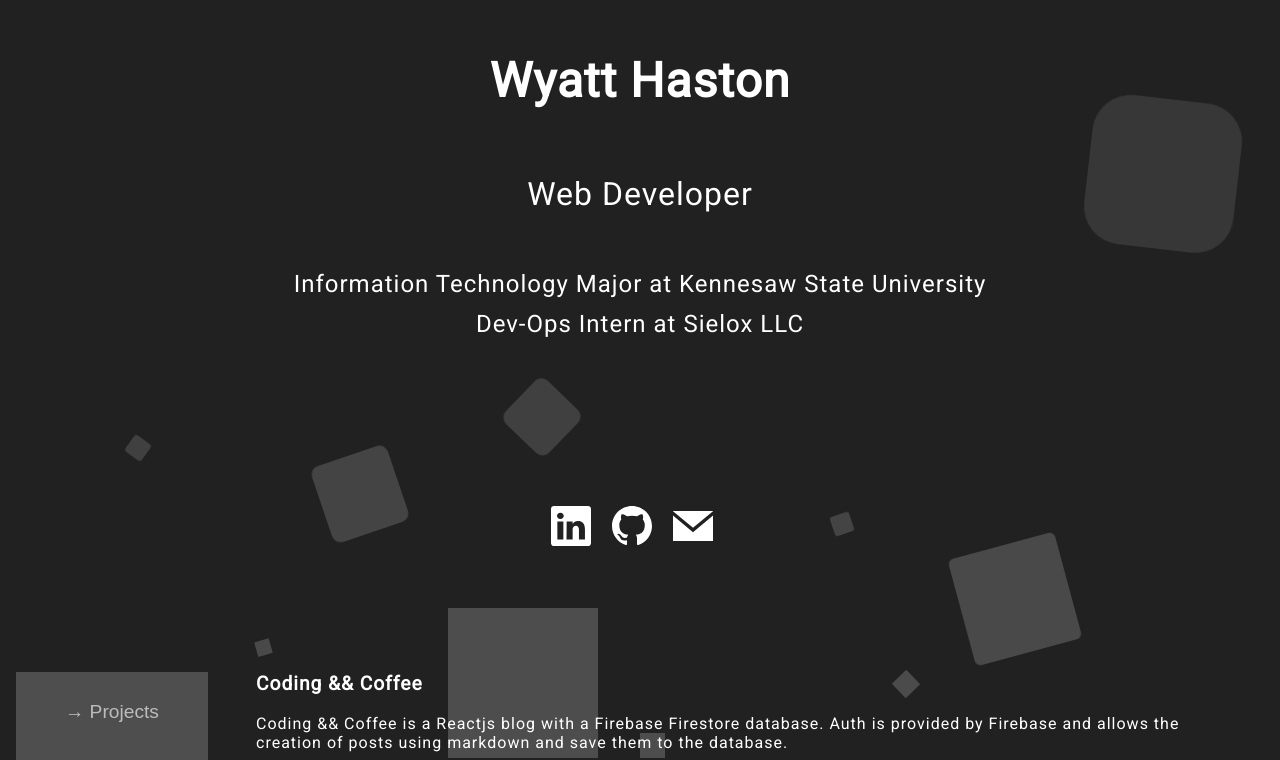
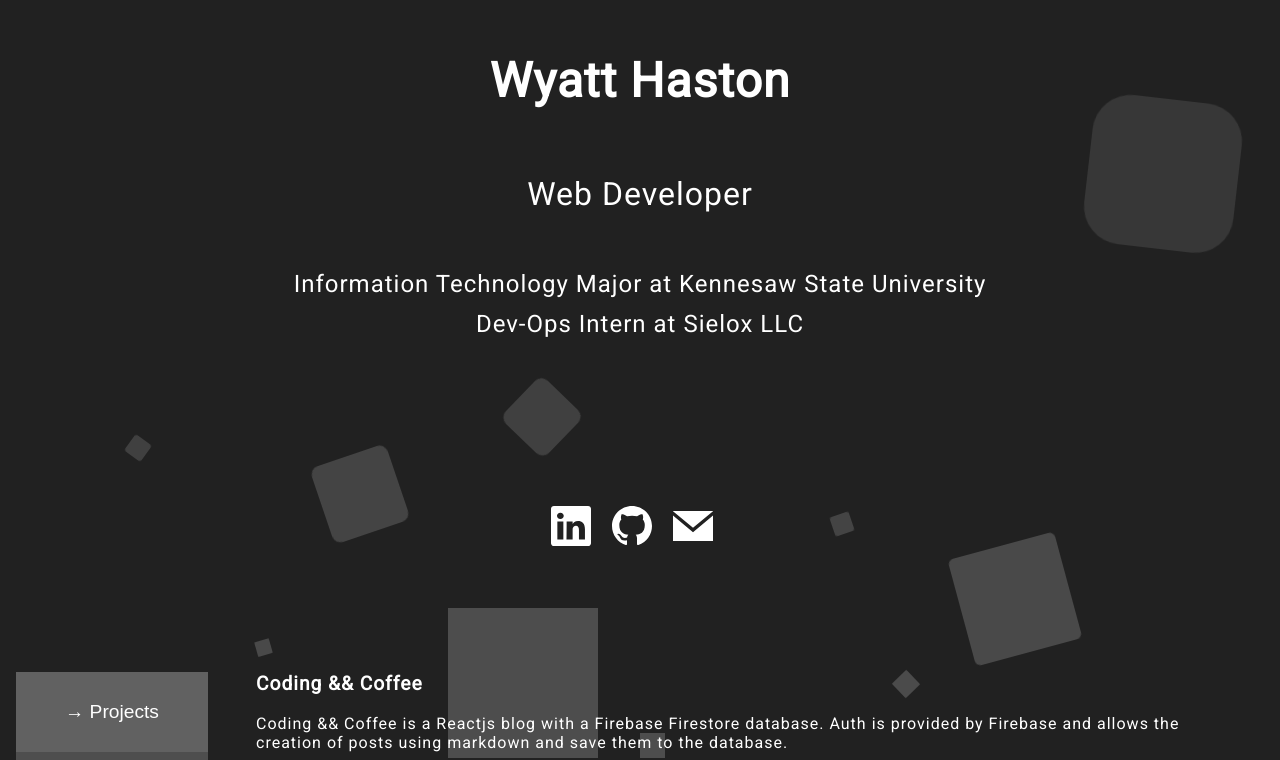
Before and after one commit to awhaston/awhaston.dev, a SvelteKit app: page / in a window 1280 px wide. Shown: the part 192-952 px from the top of the page. Built offline with nearby package versions, Linux system fonts and the light colour scheme.

Commit message:
Removed opacity when selected

```diff
--- a/src/components/Container.svelte
+++ b/src/components/Container.svelte
@@ -89,6 +89,9 @@
 		color: white;
 		transition: all 300ms;
 	}
+	.selected {
+		filter: opacity(1);
+	}
 	.nav:hover {
 		filter: opacity(1);
 	}
```
